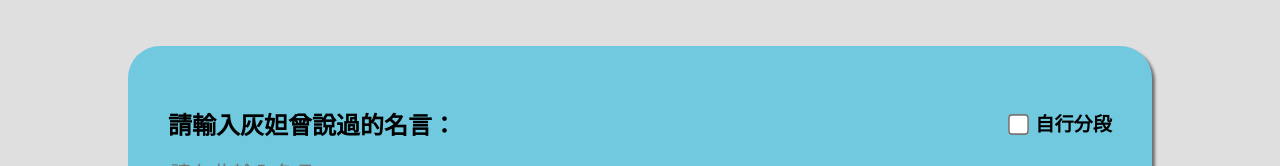
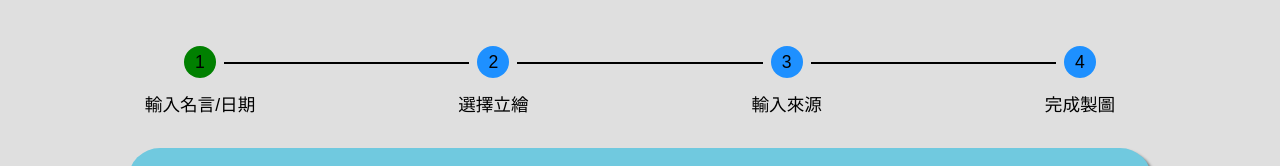
Before and after one commit to serser322/dada-quotation-generator, a Vue app: page /quotation-input in a window 1280 px wide. Shown: the part 178-344 px from the top of the page. Built offline with nearby package versions, Linux system fonts and the light colour scheme.

Commit message:
feat:新增stepper 各頁面新增stepper與相對應page

```diff
--- /dev/null
+++ b/src/components/BaseStepper.vue
@@ -0,0 +1,169 @@
+<script setup>
+
+const props = defineProps({
+  page: {
+    type: String,
+    default: ''
+  }
+})
+
+const steppers = [
+  {
+    title: '輸入名言/日期',
+    key: 'quotationInput'
+  },
+  {
+    title: '選擇立繪',
+    key: 'imagesSelection'
+  },
+  {
+    title: '輸入來源',
+    key: 'sourceInput'
+  },
+  {
+    title: '完成製圖',
+    key: 'finalPage'
+  }
+]
+
+</script>
+
+<template>
+  <div class="stepper__group">
+    <div
+      v-for="(stepperItem, index) in steppers"
+      :key="stepperItem.title"
+      class="stepper__item"
+      :class="{stepper__item__last: index === steppers.length - 1} "
+    >
+      <div
+        class="stepper"
+      >
+        <div
+          class="stepper__order"
+          :class="{stepper__active: page === stepperItem.key }"
+        >
+          {{ index + 1 }}
+        </div>
+        <div class="stepper__title">
+          {{ stepperItem.title }}
+        </div>
+      </div>
+      <div
+        v-if="index !== steppers.length - 1"
+        class="stepper__line"
+      />
+    </div>
+
+    <!-- <div class="stepper">
+      <div class="stepper__order">
+        1
+      </div>
+      <div class="stepper__title">
+        名言/日期
+      </div>
+    </div>
+    <div class="stepper__line" />
+    <div class="stepper">
+      <div class="stepper__order">
+        2
+      </div>
+      <div class="stepper__title">
+        選擇立繪
+      </div>
+    </div>
+    <div class="stepper__line" />
+    <div class="stepper">
+      <div class="stepper__order">
+        3
+      </div>
+      <div class="stepper__title">
+        輸入來源
+      </div>
+    </div>
+    <div class="stepper__line" />
+    <div class="stepper">
+      <div class="stepper__order">
+        4
+      </div>
+      <div class="stepper__title">
+        完成製圖
+      </div>
+    </div> -->
+  </div>
+</template>
+
+<style lang="scss" scoped>
+.stepper__group {
+  display: flex;
+  justify-content: center;
+  margin-bottom: 2rem;
+
+  .stepper__item {
+    display: flex;
+    flex-grow: 1;
+
+    .stepper {
+      display: flex;
+      flex-direction: column;
+      align-items: center;
+      gap: 0.8rem;
+      font-size: 0.8rem;
+      width:3rem;
+
+      .stepper__order {
+        display: flex;
+        justify-content: center;
+        align-items: center;
+        width: 25px;
+        height: 25px;
+        background-color: dodgerblue;
+        border-radius: 3rem;
+      }
+
+      .stepper__order.stepper__active {
+        background-color: green;
+      }
+    }
+
+    .stepper__title {
+      white-space: nowrap
+    }
+
+  }
+
+  .stepper__item__last {
+    flex-grow: 0;
+  }
+
+  .stepper__line {
+    width: 100%;
+    height: 1px;
+    border: 1px solid black;
+    margin-top: 12.5px
+  }
+}
+
+@media (min-width: 768px) {
+  .stepper__group {
+    padding: 0 3rem;
+
+    .stepper__item {
+      .stepper {
+      font-size: 1.1rem;
+
+      .stepper__order {
+        width: 32px;
+        height: 32px;
+        background-color: dodgerblue;
+
+      }
+    }
+
+    .stepper__line {
+      margin-top: 16px
+    }
+    }
+  }
+}
+</style>
--- a/src/views/FinalPage.vue
+++ b/src/views/FinalPage.vue
@@ -3,6 +3,7 @@ import { saveAs } from 'file-saver'
 import { ref } from 'vue'
 import { useRouter } from 'vue-router'
 import { useQuotationDataStore } from '../store/quotationData'
+import BaseStepper from '../components/BaseStepper.vue'
 import BaseCard from '../components/BaseCard.vue'
 import BaseButton from '../components/BaseButton.vue'
 import { storeToRefs } from 'pinia'
@@ -31,6 +32,9 @@ const download = () => {
 
 <template>
   <main>
+    <BaseStepper
+      page="finalPage"
+    />
     <BaseCard>
       <div class="final">
         <div>
--- a/src/views/ImagesSelection.vue
+++ b/src/views/ImagesSelection.vue
@@ -3,6 +3,7 @@ import { ref, onMounted } from 'vue'
 import { useRouter } from 'vue-router'
 import { useQuotationDataStore } from '../store/quotationData'
 import { storeToRefs } from 'pinia'
+import BaseStepper from '../components/BaseStepper.vue'
 import BaseCard from '../components/BaseCard.vue'
 import BaseButton from '../components/BaseButton.vue'
 
@@ -133,6 +134,9 @@ const getImgUrl = function (img) {
 
 <template>
   <main>
+    <BaseStepper
+      page="imagesSelection"
+    />
     <BaseCard>
       <h2 for="">
         請選擇此名言圖上的立繪：
--- a/src/views/QuotationInput.vue
+++ b/src/views/QuotationInput.vue
@@ -3,6 +3,7 @@ import { ref } from 'vue'
 import { useRouter } from 'vue-router'
 import { useQuotationDataStore } from '../store/quotationData'
 import { storeToRefs } from 'pinia'
+import BaseStepper from '../components/BaseStepper.vue'
 import BaseCard from '../components/BaseCard.vue'
 import BaseButton from '../components/BaseButton.vue'
 
@@ -92,6 +93,9 @@ const toImageSelection = () => {
 
 <template>
   <main>
+    <BaseStepper
+      page="quotationInput"
+    />
     <BaseCard>
       <div class="quotation">
         <div class="title">
--- a/src/views/SourceInput.vue
+++ b/src/views/SourceInput.vue
@@ -4,6 +4,7 @@ import { useRouter } from 'vue-router'
 import { useQuotationDataStore } from '../store/quotationData'
 import { storeToRefs } from 'pinia'
 import sweetAlert from 'sweetalert2'
+import BaseStepper from '../components/BaseStepper.vue'
 import BaseCard from '../components/BaseCard.vue'
 import BaseButton from '../components/BaseButton.vue'
 import mergeImages from 'merge-images'
@@ -176,12 +177,14 @@ const validate = () => {
 
 <template>
   <main>
+    <BaseStepper
+      page="sourceInput"
+    />
     <canvas
       ref="canvasEl"
       class="hide"
       width="600"
       height="574"
-      style="border: 3px solid red"
     />
     <BaseCard>
       <div class="source__input">
```
